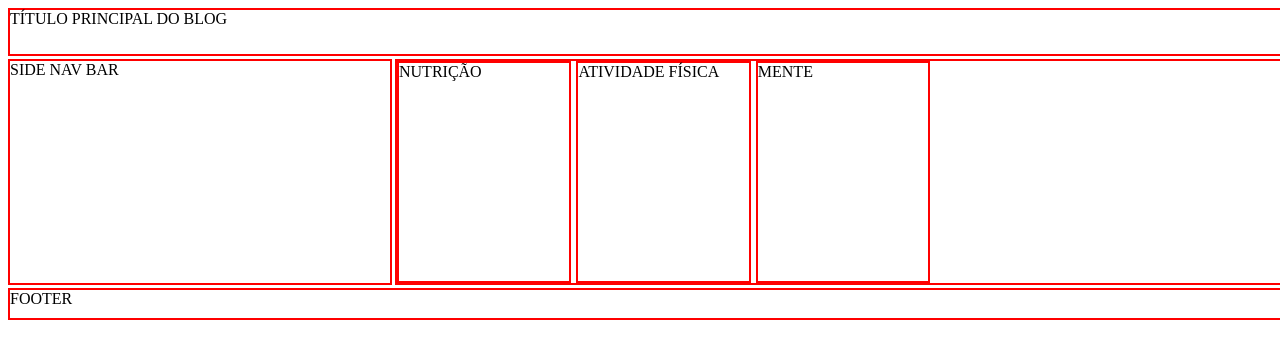
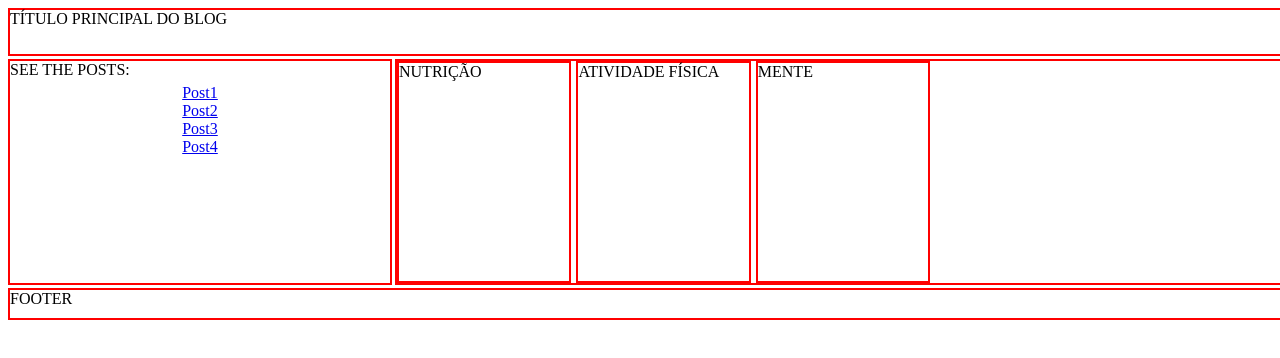
Before and after one commit to MarceloMSilveira/FEND1_HTML_CSS_PROJ_FINAL2023, a plain HTML site: page index.html in a window 1280 px wide. Drawn offline with Linux system fonts and the light colour scheme.

Commit message:
navbar created

```diff
--- a/css/main.css
+++ b/css/main.css
@@ -1,4 +1,5 @@
 @import "card.css";
+@import "navbar.css";
 
 .container{
     display: grid;
--- /dev/null
+++ b/css/navbar.css
@@ -0,0 +1,19 @@
+ul {
+    list-style-type: none;
+    margin: 0;
+    padding: 0;
+    display: flex;
+    flex-direction: column;
+    justify-content: center;
+    /*border: 2px solid;*/
+}
+
+.navbar{
+    display: flex;
+    margin: 5px;
+    justify-content: center;
+}
+
+li:hover{
+    background-color: lightsteelblue;
+}
--- a/index.html
+++ b/index.html
@@ -13,7 +13,16 @@
     <body>
         <div class="container">
             <div class="box header">TÍTULO PRINCIPAL DO BLOG</div>
-            <div class="box side">SIDE NAV BAR</div>
+            <div class="box side">SEE THE POSTS:
+                <div class="navbar">
+                    <ul>
+                        <li><a href="post.html">Post1</a></li>
+                        <li><a href="post.html">Post2</a></li>
+                        <li><a href="post.html">Post3</a></li>
+                        <li><a href="post.html">Post4</a></li>
+                    </ul>
+                </div>
+            </div>
             <div class="box main nestedGrid">
                 <div class="box card">NUTRIÇÃO</div>
                 <div class="box card">ATIVIDADE FÍSICA</div>
```
